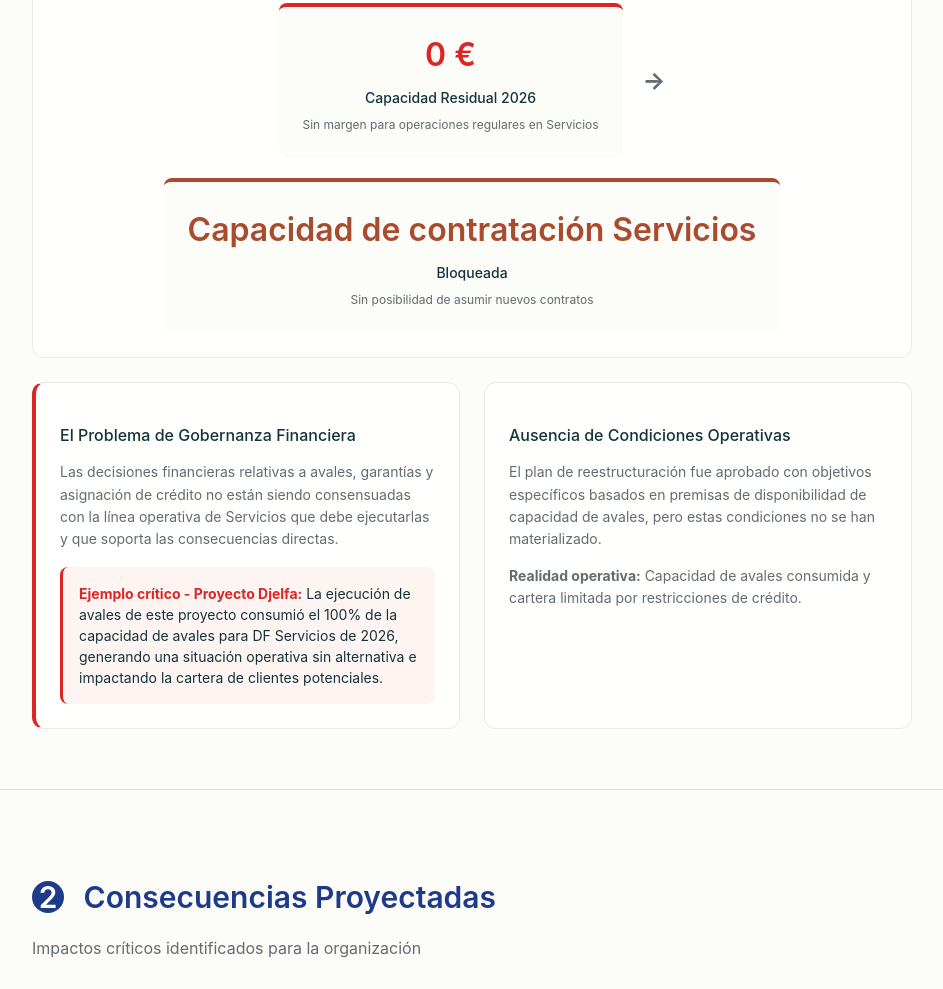
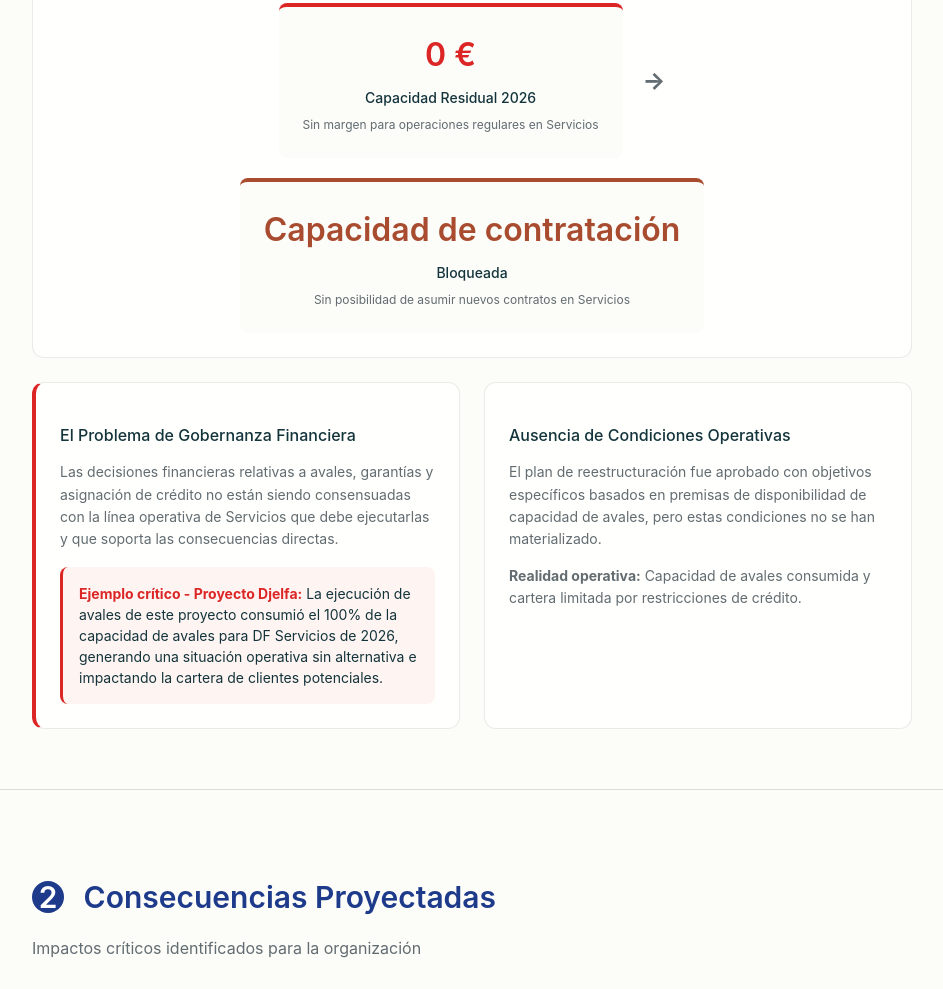
Before and after one commit to arturoms-source/Propuesta-estrategia, a plain HTML site: page index.html in a window 1280 px wide. Shown: the part 907-1896 px from the top of the page, without its empty margins (308-1251 px from the left). Drawn offline with Linux system fonts and the light colour scheme; a web font is replaced by a local one.

Commit message:
Update index.html

```diff
--- a/index.html
+++ b/index.html
@@ -916,9 +916,9 @@ body {
                         </div>
                         <div class="event-arrow">→</div>
                         <div class="event-card impact">
-                            <div class="event-value">Capacidad de contratación Servicios</div>
+                            <div class="event-value">Capacidad de contratación</div>
                             <div class="event-label">Bloqueada</div>
-                            <div class="event-description">Sin posibilidad de asumir nuevos contratos</div>
+                            <div class="event-description">Sin posibilidad de asumir nuevos contratos en Servicios</div>
                         </div>
                     </div>
                 </div>
```
